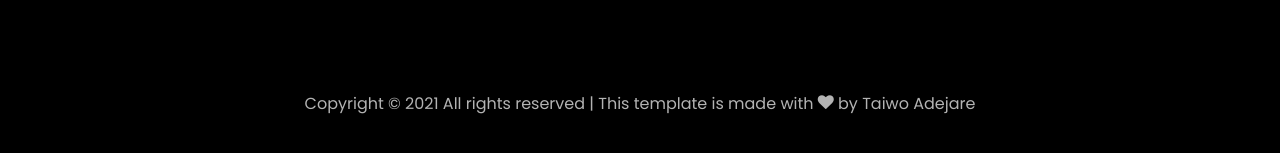
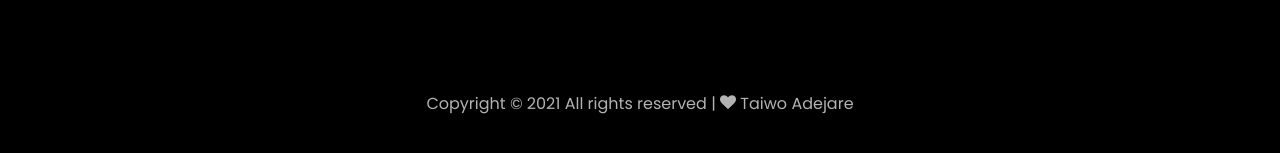
Before and after one commit to jboy457/jboy.github.io, a plain HTML site: page index.html in a window 1280 px wide. Shown: the part 9618-9771 px from the top of the page. Drawn offline with Linux system fonts and the light colour scheme; files whose address does not match are found by name.

Commit message:
remove teplate

```diff
--- a/index.html
+++ b/index.html
@@ -815,8 +815,8 @@
             Copyright &copy;
             <!-- <script data-cfasync="false"
               src="/../../cdn-cgi/scripts/5c5dd728/cloudflare-static/email-decode.min.js"></script> -->
-            <script>document.write(new Date().getFullYear());</script> All rights reserved | This template is made with
-            <i class="icon-heart color-danger" aria-hidden="true"></i> by <a href="jboy.dev" target="_blank">Taiwo
+            <script>document.write(new Date().getFullYear());</script> All rights reserved |
+            <i class="icon-heart color-danger" aria-hidden="true"></i> <a href="jboy.dev" target="_blank">Taiwo
               Adejare</a>
           </p>
         </div>
```
